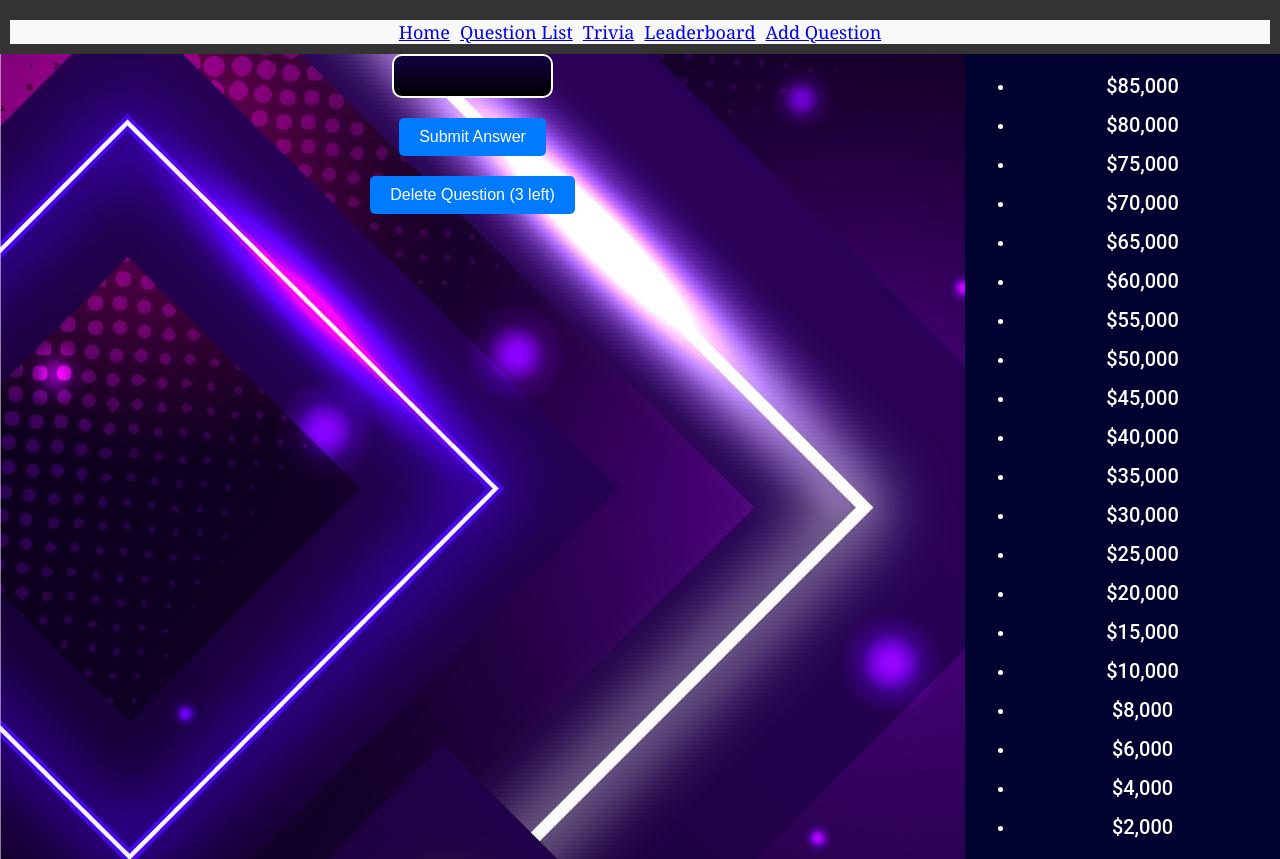
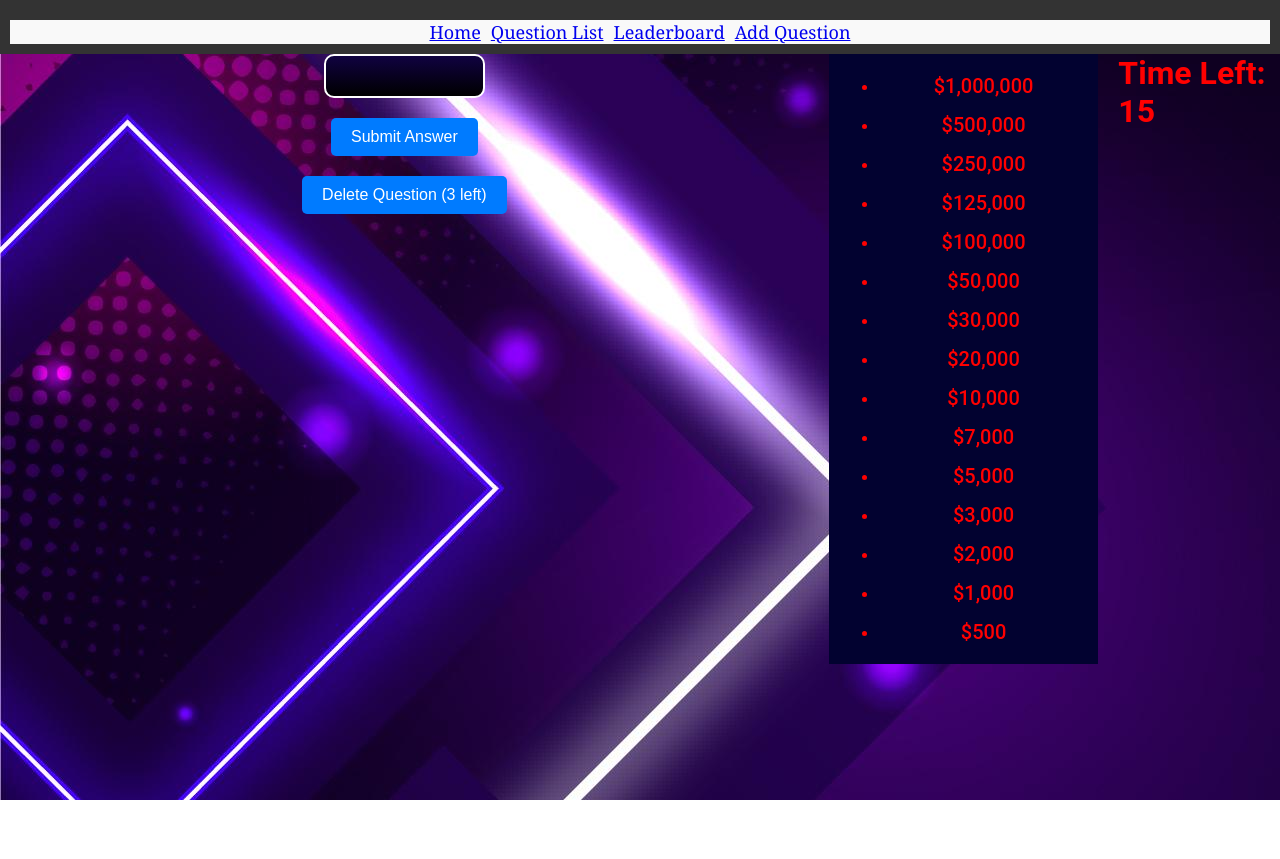
Before and after one commit to Krystal304/Capstone-Backend, a React (Vite) app: page /trivia in a window 1280 px wide. After the commit the page ends 800 px from the top, so only its background shows below. Built offline with nearby package versions, Linux system fonts and the light colour scheme.

Commit message:
edit functionality, leaderboard, timer

```diff
--- a/src/App.css
+++ b/src/App.css
@@ -17,7 +17,7 @@ Reset and Global Styles * {
 body {
   font-family: "Roboto", sans-serif;
 
-  color: white;
+  color: red;
   overflow-x: hidden;
   background: url("./images/bg.jpg");
 }
--- a/src/App.jsx
+++ b/src/App.jsx
@@ -12,7 +12,7 @@ import GamePage from "./pages/GamePage";
 import QuestionForm from "./components/QuestionForm";
 import "./App.css";
 import QuestionPage from "./pages/QuestionPage";
-import UpdateQuestionForm from "./components/UpdateForm";
+
 import EditQuestionPage from "./pages/EditQuestionPage";
 
 
@@ -43,7 +43,7 @@ function App() {
   }, []);
 
   const handleCorrectAnswer = () => {
-    setCorrectAnswers(correctAnswers + 1);
+    setCorrectAnswers(correctAnswers + 1); // correct answer is score
   };
 
   return (
@@ -53,7 +53,7 @@ function App() {
         <div className="nav-links">
         <Link to="/">Home</Link>
         <Link to="/questionlist">Question List</Link>
-          <Link to="/trivia">Trivia</Link>
+          {/* <Link to="/trivia">Trivia</Link> */}
           <Link to="/leaderboard">Leaderboard</Link>
           <Link to="/add-question">Add Question</Link>
         </div>
@@ -70,6 +70,8 @@ function App() {
               setTimeOut={setTimeOut}
               handleCorrectAnswer={handleCorrectAnswer}
               correctAnswers={correctAnswers}
+              setCorrectAnswers={setCorrectAnswers}
+
 
             />
           }
@@ -78,10 +80,10 @@ function App() {
         {/* <Route path="/edit/:id" element={<UpdateQuestionForm />} /> */}
         <Route path="/edit/:id" element={<EditQuestionPage />} />
 
-         <Route
+         {/* <Route
           path="/trivia"
           element={<Trivia questions={questions} />}
-        />
+        /> */}
         <Route
           path="/add-question"
           element={<QuestionForm onQuestionAdded={handleQuestionAdded} />}
@@ -95,7 +97,7 @@ function App() {
         <Route
           path="/"
           element={
-            <Home questions={questions} onQuestionAdded={handleQuestionAdded} />
+            <Home setCorrectAnswers={setCorrectAnswers} questions={questions} onQuestionAdded={handleQuestionAdded} />
           }
         />
       </Routes>
--- /dev/null
+++ b/src/components/Countdown.jsx
@@ -0,0 +1,27 @@
+import React from "react";
+import { useState, useEffect } from "react";
+
+function Countdown() {
+  const [countdown, setCountdown] = useState(20);
+
+  useEffect(() => {
+    const timerInterval = setInterval(() => {
+      setCountdown((prevTime) => {
+        if (prevTime === 0) {
+          clearInterval(timerInterval);
+
+          console.log("Countdown complete!");
+          return 0;
+        } else {
+          return prevTime - 1;
+        }
+      });
+    }, 1000);
+    return () => clearInterval(timerInterval);
+  }, []);
+  return <div>
+    <h1>Countdown:{countdown}</h1>
+    </div>;
+}
+
+export default Countdown;
--- a/src/components/Quiz.jsx
+++ b/src/components/Quiz.jsx
@@ -1,6 +1,3 @@
-
-
-
 
 import { useState, useEffect } from "react";
 
@@ -12,6 +9,8 @@ function Quiz({
   onCorrectAnswer,
   lifelines,
   useDeleteLifeline,
+  countdown,
+  setCountdown
 }) {
   const [question, setQuestion] = useState(null);
   const [selectedAnswer, setSelectedAnswer] = useState(null);
@@ -32,6 +31,7 @@ function Quiz({
       if (isCorrect) {
         onCorrectAnswer();
         setQuestionNumber((prev) => prev + 1);
+        setCountdown(20);
       } else {
         setTimeOut(true);
       }
--- a/src/components/Time.jsx
+++ b/src/components/Time.jsx
@@ -3,6 +3,7 @@
 import { useState, useEffect } from "react";
 
 const Time = ({ setTimeOut, questionNumber, isAnswerCorrect }) => {
+
   const [time, setTime] = useState(30);
 
   useEffect(() => {
--- a/src/components/UpdateForm.jsx
+++ b/src/components/UpdateForm.jsx
@@ -7,10 +7,6 @@ function UpdateQuestionForm() {
   const navigate = useNavigate();
   const { id } = useParams();
   const [formData, setFormData] = useState(null);
-
-
-
-
 
   useEffect(() => {
     async function fetchQuestion() {
--- a/src/data/data.js
+++ b/src/data/data.js
@@ -225,26 +225,21 @@
       ];
 
       const prizeMoney = [
-        { id: 1, amount: 2000},
-        { id: 2, amount: 4000},
-        { id: 3, amount: 6000},
-        { id: 4, amount: 8000},
-        { id: 5, amount: 10000},
-        { id: 6, amount: 15000},
-        { id: 7, amount: 20000},
-        { id: 8, amount: 25000},
+        { id: 1, amount: 500},
+        { id: 2, amount: 1000},
+        { id: 3, amount: 2000},
+        { id: 4, amount: 3000},
+        { id: 5, amount: 5000},
+        { id: 6, amount: 7000},
+        { id: 7, amount: 10000},
+        { id: 8, amount: 20000},
         { id: 9, amount: 30000},
-        { id: 10, amount: 35000},
-        { id: 11, amount: 40000},
-        { id: 12, amount: 45000},
-        { id: 13, amount: 50000},
-        { id: 14, amount: 55000},
-        { id: 15, amount: 60000},
-        { id: 16, amount: 65000},
-        { id: 17, amount: 70000},
-        { id: 18, amount: 75000},
-        { id: 19, amount: 80000},
-        { id: 20, amount: 85000},
+        { id: 10, amount: 50000},
+        { id: 11, amount: 100000},
+        { id: 12, amount: 125000},
+        { id: 13, amount: 250000},
+        { id: 14, amount: 500000},
+        { id: 15, amount: 1000000},
       ].reverse().map((item => ({
         ...item,
         amount: `$${item.amount.toLocaleString()}`
--- a/src/pages/GamePage.jsx
+++ b/src/pages/GamePage.jsx
@@ -1,94 +1,10 @@
-
-// import React, { useState } from "react";
-// import Money from "../components/Money";
-// import Quiz from "../components/Quiz";
-// import { useNavigate } from "react-router-dom";
-// import axios from 'axios';
-
-// function GamePage({
-//   correctAnswers,
-//   questions,
-//   questionNumber,
-//   setQuestionNumber,
-//   setTimeOut,
-//   handleCorrectAnswer,
-//   userName,
-// }) {
-//   const [isGameOver, setIsGameOver] = useState(false);
-//   const [lifelines, setLifelines] = useState({ delete: 3 });
-//   const navigate = useNavigate();
-
-//   const endGame = () => {
-//     setIsGameOver(true);
-//   };
-
-//   const useDeleteLifeline = async () => {
-//     if (lifelines.delete > 0) {
-//       try {
-
-//         setLifelines((prev) => ({ ...prev, delete: prev.delete - 1 }));
-
-
-//         const currentQuestion = questions[questionNumber - 1];
-//         console.log("Deleting question with ID:", currentQuestion._id);
-
-
-//         await axios.delete(`http://localhost:3000/questions/${currentQuestion._id}`);
-
-
-//         setQuestionNumber((prev) => prev + 1);
-//       } catch (error) {
-//         console.error("Error deleting the question:", error);
-//         alert("Failed to delete the question. Please try again.");
-//       }
-//     } else {
-//       alert("No delete lifelines left!");
-//     }
-//   };
-
-//   return (
-//     <div className="game-container">
-//       {!isGameOver ? (
-//         <>
-//           <Money correctAnswers={correctAnswers} />
-//           <div className="quiz-container">
-//             <Quiz
-//               data={questions}
-//               questionNumber={questionNumber}
-//               setQuestionNumber={setQuestionNumber}
-//               setTimeOut={() => {
-//                 setTimeOut();
-//                 endGame();
-//               }}
-//               onCorrectAnswer={handleCorrectAnswer}
-//               lifelines={lifelines}
-//               useDeleteLifeline={useDeleteLifeline}
-//             />
-//           </div>
-//         </>
-//       ) : (
-//         <div className="game-over-container">
-//           <h1>Game Over</h1>
-//           <button
-//             onClick={() => {
-//               navigate("/leaderboard", { state: { userName, correctAnswers } });
-//             }}
-//           >
-//             View Leaderboard
-//           </button>
-//         </div>
-//       )}
-//     </div>
-//   );
-// }
-
-// export default GamePage;
-
-
-import React, { useState } from "react";
+import React, { useState, useEffect } from "react";
 import Money from "../components/Money";
 import Quiz from "../components/Quiz";
 import { useNavigate } from "react-router-dom";
+import Time from "../components/Time";
+import Countdown from "../components/Countdown";
+import { useLocation } from "react-router-dom";
 
 function GamePage({
   correctAnswers,
@@ -97,29 +13,54 @@ function GamePage({
   setQuestionNumber,
   setTimeOut,
   handleCorrectAnswer,
-  userName,
+  setCorrectAnswers,
+
 }) {
   const [isGameOver, setIsGameOver] = useState(false);
-  const [lifelines, setLifelines] = useState({ delete: 3 }); // Track remaining delete lifelines
-  const [currentQuestions, setCurrentQuestions] = useState(questions); // A local state for the list of questions
+  const [lifelines, setLifelines] = useState({ delete: 3 });
+  const [currentQuestions, setCurrentQuestions] = useState(questions);
   const navigate = useNavigate();
+  const [countdown, setCountdown] = useState(20);
+  const location = useLocation();
+  const userName = location.state?.userName || "Anonymous";
 
+  useEffect(() => {
+    if (countdown == 0) {
+      setIsGameOver(true);
+      // setCorrectAnswers(0);
+      setLifelines({ delete: 3 });
+    }
+    const timerInterval = setInterval(() => {
+      setCountdown((prevTime) => {
+        if (prevTime === 0) {
+          clearInterval(timerInterval);
+
+          console.log("Countdown complete!");
+          return 0;
+        } else {
+          return prevTime - 1;
+        }
+      });
+    }, 1000);
+    return () => clearInterval(timerInterval);
+  }, [countdown]);
   const endGame = () => {
     setIsGameOver(true);
+    // setCorrectAnswers(0);
+    setLifelines({ delete: 3 });
+
   };
 
   const useDeleteLifeline = () => {
     if (lifelines.delete > 0) {
-      // Decrease the remaining delete lifelines
       setLifelines((prev) => ({ ...prev, delete: prev.delete - 1 }));
 
-      // Remove the current question from the list (based on questionNumber)
-      const newQuestions = currentQuestions.filter((_, index) => index !== questionNumber - 1);
+      const newQuestions = currentQuestions.filter(
+        (_, index) => index !== questionNumber - 1
+      );
 
-      // Update the questions state to reflect the removal
       setCurrentQuestions(newQuestions);
 
-      // Move to the next question
       setQuestionNumber((prev) => prev + 1);
     } else {
       alert("No delete lifelines left!");
@@ -130,10 +71,18 @@ function GamePage({
     <div className="game-container">
       {!isGameOver ? (
         <>
+        {/* {console.log(userName, correctAnswers)} */}
+
+          {/* <Time
+            setTimeOut={setTimeOut}
+            questionNumber={currentQuestions}
+            isAnswerCorrect={true}
+          /> */}
+          <h1>Time Left: {countdown}</h1>
           <Money correctAnswers={correctAnswers} />
           <div className="quiz-container">
             <Quiz
-              data={currentQuestions} // Pass the updated questions list to Quiz
+              data={currentQuestions}
               questionNumber={questionNumber}
               setQuestionNumber={setQuestionNumber}
               setTimeOut={() => {
@@ -142,11 +91,19 @@ function GamePage({
               }}
               onCorrectAnswer={handleCorrectAnswer}
               lifelines={lifelines}
-              useDeleteLifeline={useDeleteLifeline} // Pass the lifeline function to Quiz
+              useDeleteLifeline={useDeleteLifeline}
+             countdown={countdown}
+             setCountdown={setCountdown}
+
             />
-            {/* Button to use the delete lifeline */}
-            <button onClick={useDeleteLifeline} disabled={lifelines.delete <= 0}>
-              {lifelines.delete > 0 ? `Delete Question (${lifelines.delete} left)` : "No Lifelines Left"}
+
+            <button
+              onClick={useDeleteLifeline}
+              disabled={lifelines.delete <= 0}
+            >
+              {lifelines.delete > 0
+                ? `Delete Question (${lifelines.delete} left)`
+                : "No Lifelines Left"}
             </button>
           </div>
         </>
@@ -155,6 +112,7 @@ function GamePage({
           <h1>Game Over</h1>
           <button
             onClick={() => {
+              console.log(userName, correctAnswers);
               navigate("/leaderboard", { state: { userName, correctAnswers } });
             }}
           >
--- a/src/pages/Leaderboard.jsx
+++ b/src/pages/Leaderboard.jsx
@@ -8,6 +8,7 @@ function Leaderboard() {
   const location = useLocation();
   const { userName, correctAnswers } = location.state || {};
   const [scores, setScores] = useState([]);
+
   const navigate = useNavigate();
 
 
@@ -20,7 +21,7 @@ function Leaderboard() {
 
 
       const storedScores = JSON.parse(localStorage.getItem("leaderboard")) || [];
-
+      console.log(JSON.parse(localStorage.getItem("leaderboard")))
 
       const updatedScores = [...storedScores, newScore]
         .sort((a, b) => b.score - a.score)
@@ -51,6 +52,7 @@ function Leaderboard() {
 
   return (
     <div className="leaderboard">
+    { console.log(paginatedScores)}
       <h1>Leaderboard</h1>
       <table>
         <thead>
```
Also changed, not shown: src/pages/EditQuestionPage.jsx (+5 -4 lines), src/pages/Home.jsx (+6 -5 lines), src/pages/Trivia.jsx (+78 -0 lines).
